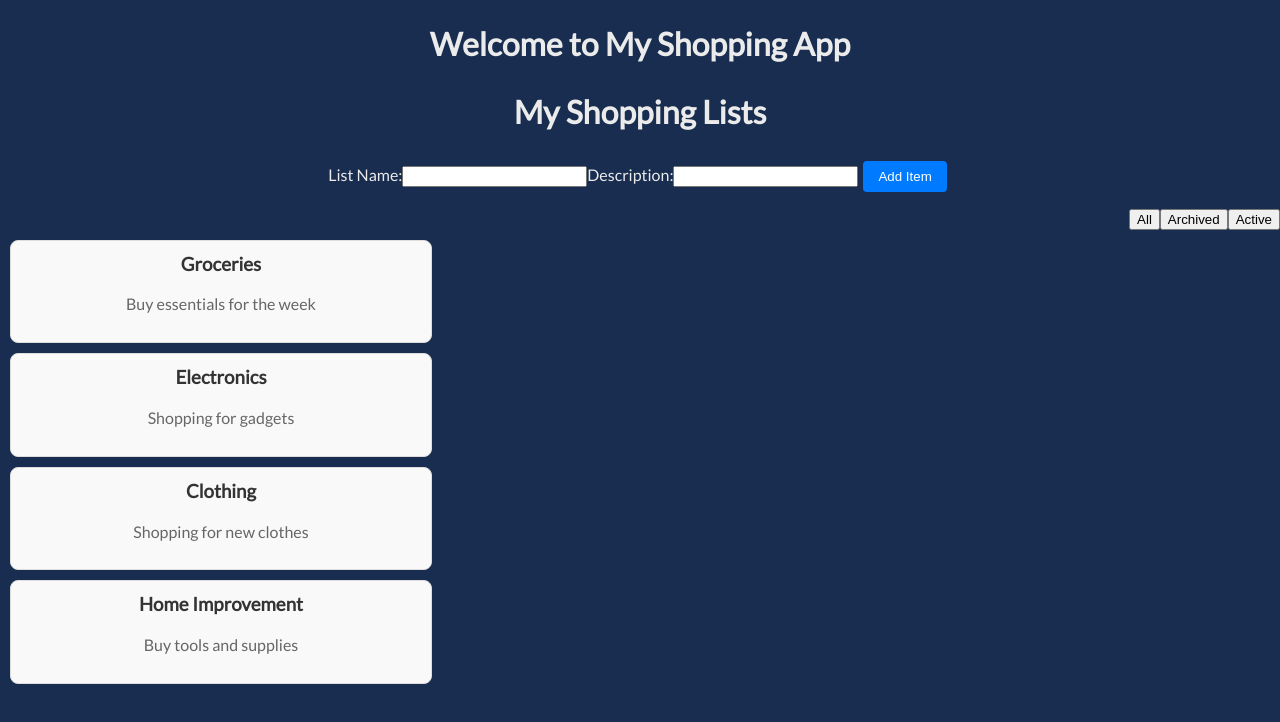
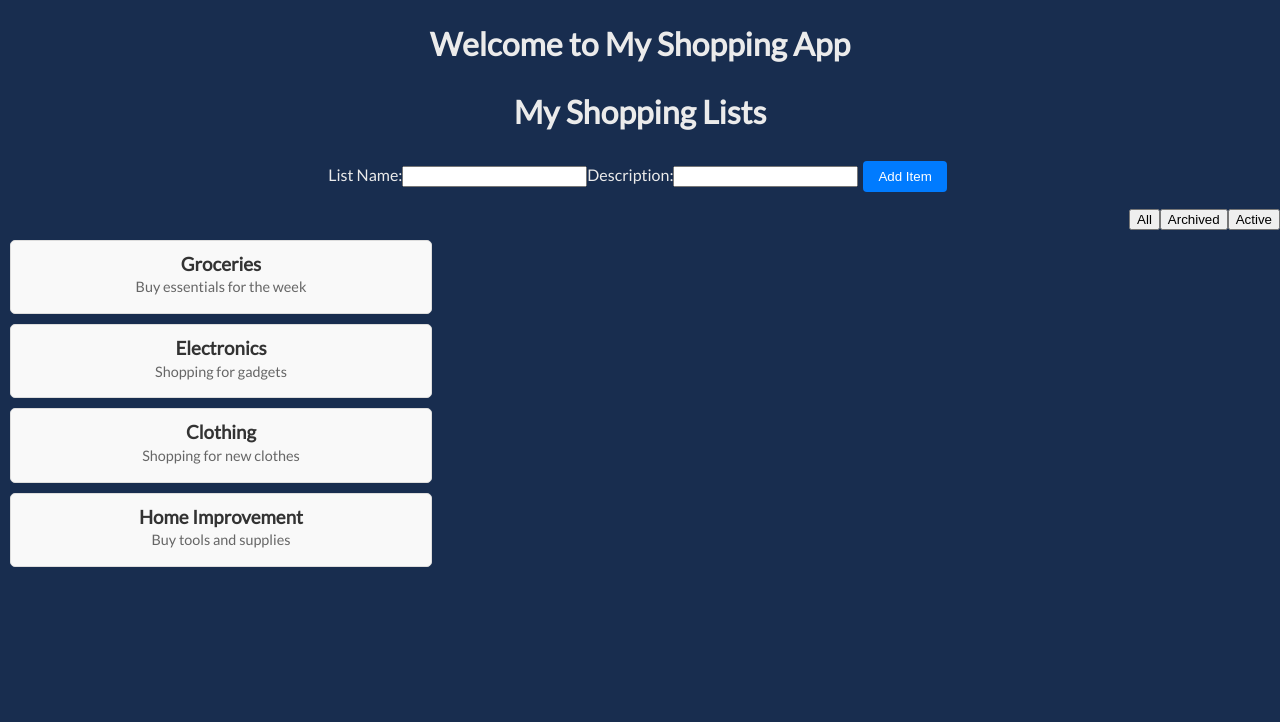
Before and after one commit to Martinb113/Shopping-list, a React (Create React App) app: page / in a window 1280 px wide. Shown: the top 722 px of the page. Built offline with nearby package versions, Linux system fonts and the light colour scheme; what miragejs would draw is missing.

Commit message:
Tiles and details added

```diff
--- a/src/components/Item.jsx
+++ b/src/components/Item.jsx
@@ -1,4 +1,5 @@
 import React from 'react';
+import '../styles/styles.css';
 
 function Item({ item, onDeleteItem }) {
   return (
--- a/src/components/ItemForm.jsx
+++ b/src/components/ItemForm.jsx
@@ -1,27 +1,31 @@
+// ItemForm.jsx
 import React, { useState } from 'react';
+import '../styles/styles.css';
 
 function ItemForm({ onAddItem }) {
     const [itemName, setItemName] = useState('');
     const [quantity, setQuantity] = useState(1);
+    const [purchased, setPurchased] = useState(false);
 
     const handleSubmit = (e) => {
       e.preventDefault();
-    if (!itemName) return; // Prevent adding empty items
+      if (!itemName.trim()) return; // Prevent adding empty items
 
-    // Call the onAddItem function passed from the parent component
       onAddItem({
         name: itemName,
-      quantity,
-      purchased: false
+        quantity: parseInt(quantity, 10),
+        purchased
       });
 
       // Reset the form fields
       setItemName('');
       setQuantity(1);
+      setPurchased(false);
     };
 
     return (
       <form onSubmit={handleSubmit}>
+        <div>
           <label>
             Item Name:
             <input
@@ -31,6 +35,8 @@ function ItemForm({ onAddItem }) {
               required
             />
           </label>
+        </div>
+        <div>
           <label>
             Quantity:
             <input
@@ -41,6 +47,17 @@ function ItemForm({ onAddItem }) {
               required
             />
           </label>
+        </div>
+        <div>
+          <label>
+            Purchased:
+            <input
+              type="checkbox"
+              checked={purchased}
+              onChange={(e) => setPurchased(e.target.checked)}
+            />
+          </label>
+        </div>
         <button type="submit">Add Item</button>
       </form>
     );
--- a/src/components/ShoppingList.jsx
+++ b/src/components/ShoppingList.jsx
@@ -4,7 +4,7 @@ import React, { useState, useEffect } from 'react';
 import { Link } from 'react-router-dom';
 import DeleteConfirmationDialog from './DeleteConfirmationDialog';
 import { deleteShoppingList, archiveShoppingList, fetchShoppingLists } from '../apiService';
-
+import '../styles/styles.css';
 
 
 const ShoppingList = ({ onDelete, onArchive }) => {
--- a/src/components/ShoppingListDetail.jsx
+++ b/src/components/ShoppingListDetail.jsx
@@ -1,15 +1,35 @@
-// src/components/ShoppingListDetail.jsx
-
-// ... (other imports and code)
+import React, { useState } from 'react';
+import ItemForm from './ItemForm'; // Adjust the path as necessary
+import '../styles/ShoppingListDetail.css';
+// ShoppingListDetail.jsx
 
 const ShoppingListDetail = ({ shoppingList }) => {
-    return (
-      <div>
-        <h2>{shoppingList.name}</h2>
-        <p>{shoppingList.description}</p>
-        {/* Add components to display and manage shopping items */}
-      </div>
-    );
+  const [items, setItems] = useState(shoppingList.items || []);
+
+  const handleAddItem = (newItem) => {
+    setItems([...items, { ...newItem, id: items.length + 1 }]);
   };
 
+  const handleDeleteItem = (itemId) => {
+    setItems(items.filter(item => item.id !== itemId));
+  };
+
+  return (
+    <div className="list-details">
+      {/* Render ItemForm for adding new items */}
+      <ItemForm onAddItem={handleAddItem} />
+      {/* Render items */}
+      {items.map(item => (
+        <div key={item.id} className="list-item">
+          <span className="item-name">Name: {item.name}</span>
+          <span className="item-quantity">Quantity: {item.quantity}</span>
+          {/* ... other item details ... */}
+          <button onClick={() => handleDeleteItem(item.id)}>Delete</button>
+        </div>
+      ))}
+    </div>
+  );
+};
+
+
   export default ShoppingListDetail;
--- a/src/components/ShoppingListTile.jsx
+++ b/src/components/ShoppingListTile.jsx
@@ -1,6 +1,10 @@
 // ShoppingListTile.jsx
 import React from 'react';
-import '../styles/styles.css';
+import ShoppingListDetail from './ShoppingListDetail'; // Adjust the path as necessary
+import '../styles/ShoppingListTile.css';
+
+// ... rest of the component code ...
+
 
 const ShoppingListTile = ({ shoppingList, onSelect, isExpanded }) => {
   const renderItemDetails = (item) => {
@@ -15,14 +19,14 @@ const ShoppingListTile = ({ shoppingList, onSelect, isExpanded }) => {
   };
 
   return (
-    <div className="shopping-list-tile" onClick={() => onSelect(shoppingList.id)}>
-      <h3>{shoppingList.name}</h3>
+    <div className="shopping-list-tile">
+      <div className="tile-header" onClick={() => onSelect(shoppingList.id)}>
+        <h3>{shoppingList.name}</h3>
       <p>{shoppingList.description}</p>
       {isExpanded && (
-        <div className="list-item-container">
-          {shoppingList.items.map(renderItemDetails)}
-        </div>
+        <ShoppingListDetail shoppingList={shoppingList} />
       )}
+      </div>
     </div>
   );
 };
--- /dev/null
+++ b/src/styles/ShoppingListTile.css
@@ -0,0 +1,25 @@
+/* ShoppingListTile Styles */
+.shopping-list-tile {
+    border: 1px solid #ddd;
+    margin-bottom: 10px;
+    padding: 10px;
+    border-radius: 5px;
+    background-color: #f9f9f9;
+    color: black;
+  }
+
+  .tile-header {
+    cursor: pointer;
+    margin-bottom: 5px;
+  }
+
+  .tile-header h3 {
+    margin: 0;
+    color: #333;
+  }
+
+  .tile-header p {
+    margin: 0;
+    font-size: 0.9em;
+    color: #666;
+  }
--- a/src/styles/styles.css
+++ b/src/styles/styles.css
@@ -49,8 +49,8 @@ p {
 }
 
 .list-item-container {
-  background-color: #fff;
-  border: 1px solid #ccc;
+  background-color: #bd95eb;
+  border: 1px solid #4bbedb;
   margin-top: 10px;
   padding: 10px;
 }
@@ -100,5 +100,52 @@ p {
   }
 }
 
+/* ShoppingListTile Styles */
+.shopping-list-tile {
+  border: 1px solid #ddd;
+  margin-bottom: 10px;
+  padding: 10px;
+  border-radius: 5px;
+  background-color: #f9f9f9;
+}
+
+.tile-header {
+  cursor: pointer;
+  margin-bottom: 5px;
+}
+
+.tile-header h3 {
+  margin: 0;
+  color: #333;
+}
+
+.tile-header p {
+  margin: 0;
+  font-size: 0.9em;
+  color: #666;
+}
+
+/* ShoppingListDetail Styles */
+.list-details {
+  padding: 10px;
+  border-top: 1px solid #ddd;
+  background-color: #fff;
+}
+
+.list-item {
+  margin-bottom: 5px;
+  padding: 5px;
+  border: 1px solid #eee;
+  border-radius: 3px;
+}
+
+.item-name {
+  font-weight: bold;
+}
+
+.item-quantity {
+  margin-left: 10px;
+}
+
 /* Additional Styles */
 /* Add here any other styles that are unique and not duplicated */
```
Also changed, not shown: src/styles/ShoppingListDetail.css (added). Lines whose indentation alone changed are shown as unchanged.
